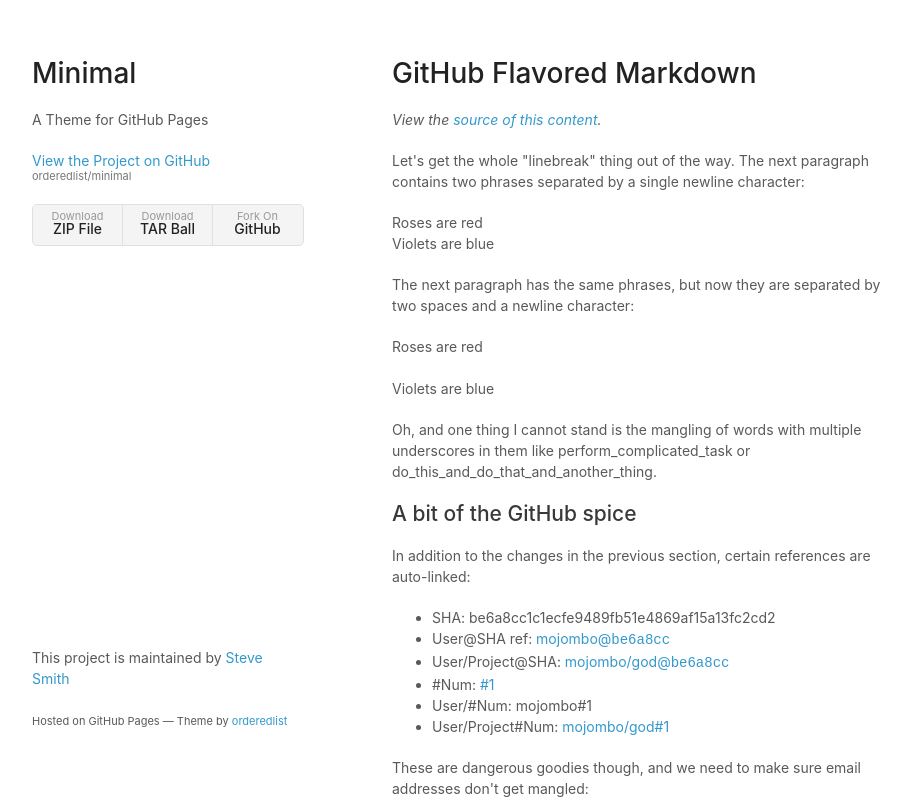
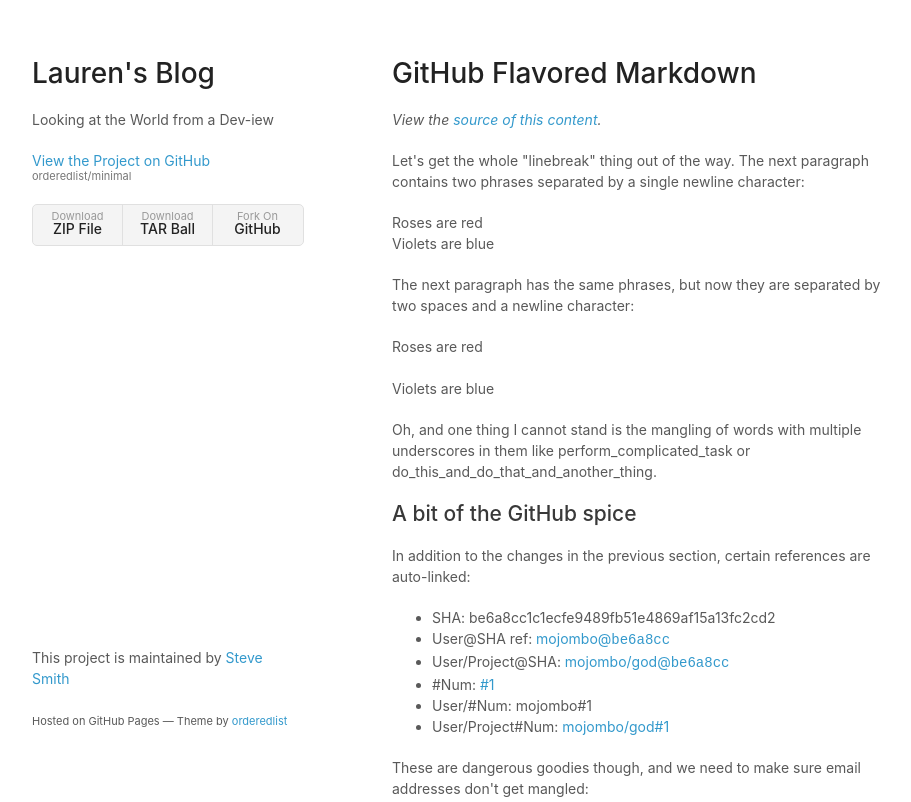
Before and after one commit to thislady/minimal, a plain HTML site: page index.html in a window 1280 px wide. Shown: the top 802 px of the page, without its empty margins (178-1089 px from the left). Drawn offline with Linux system fonts and the light colour scheme.

Commit message:
Update index.html

```diff
--- a/index.html
+++ b/index.html
@@ -3,7 +3,7 @@
   <head>
     <meta charset="utf-8">
     <meta http-equiv="X-UA-Compatible" content="chrome=1">
-    <title>Minimal by Steve Smith</title>
+    <title>This "Talented" Lady| Lauren's Blog </title>
 
     <link rel="stylesheet" href="stylesheets/styles.css">
     <link rel="stylesheet" href="stylesheets/pygment_trac.css">
@@ -15,8 +15,8 @@
   <body>
     <div class="wrapper">
       <header>
-        <h1>Minimal</h1>
-        <p>A Theme for GitHub Pages</p>
+        <h1>Lauren's Blog</h1>
+        <p>Looking at the World from a Dev-iew</p>
         <p class="view"><a href="http://github.com/orderedlist/minimal">View the Project on GitHub <small>orderedlist/minimal</small></a></p>
         <ul>
           <li><a href="https://github.com/orderedlist/minimal/zipball/master">Download <strong>ZIP File</strong></a></li>
```
